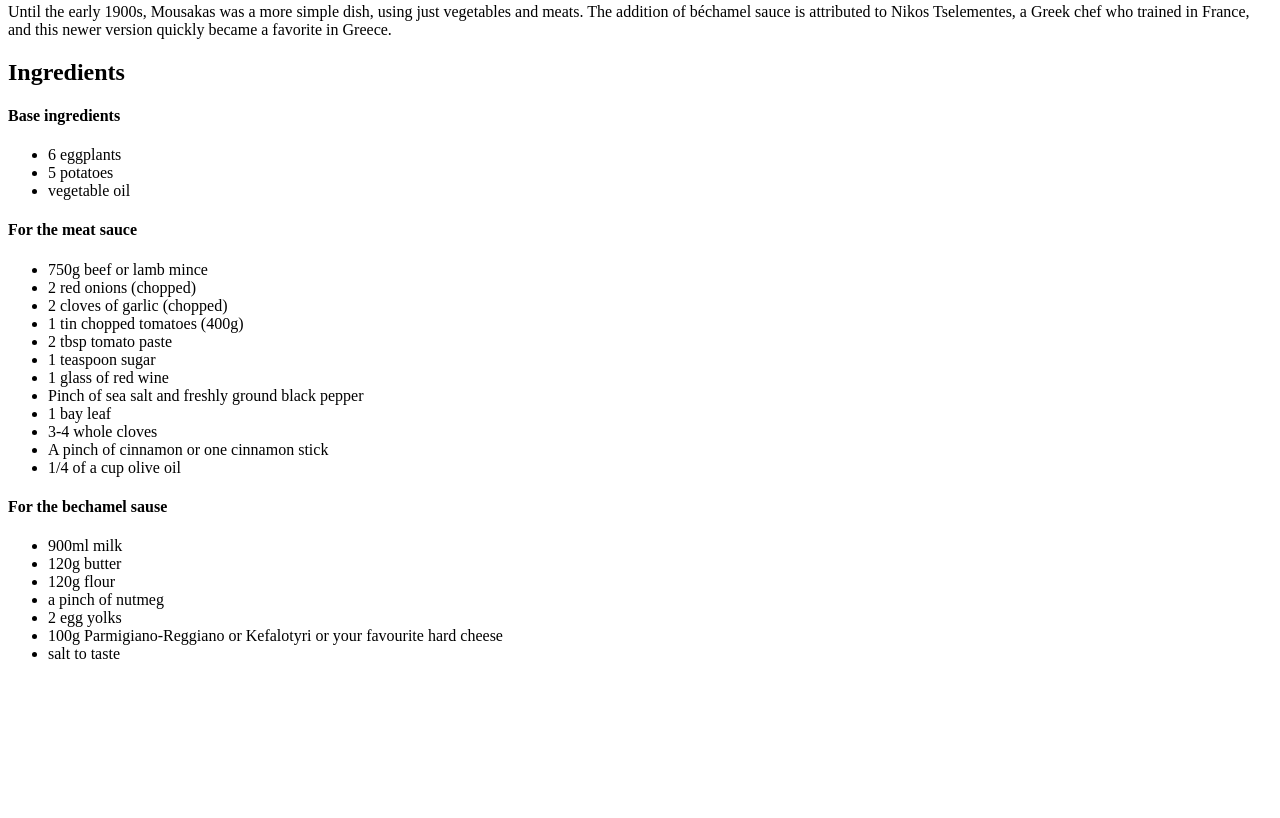
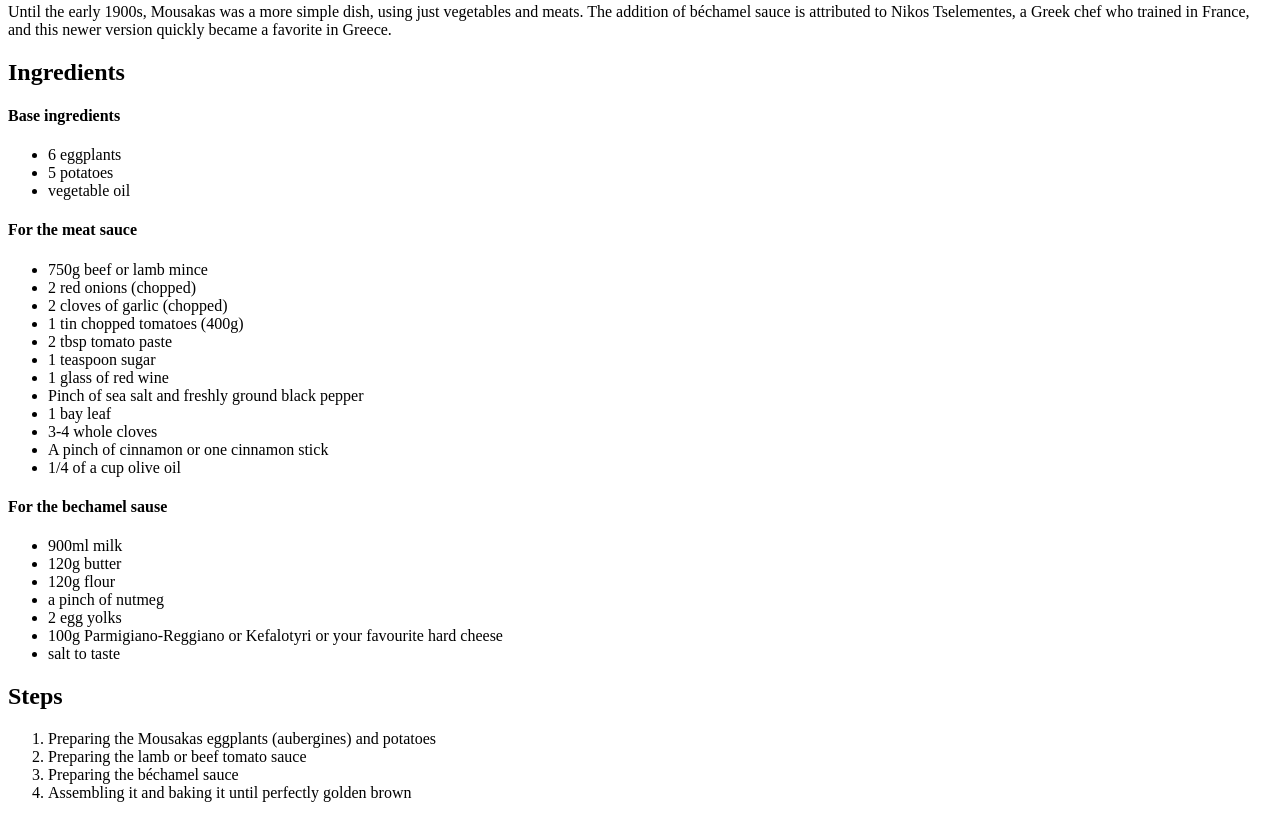
Before and after one commit to aSeriousMango/odin-recipes, a plain HTML site: page recipes/mousakas.html in a window 1280 px wide. Shown: the part 500-1318 px from the top of the page. Before the commit the page ends 1179 px from the top, so only its background shows below. Drawn offline with Linux system fonts and the light colour scheme.

Commit message:
Added "Steps" list on mousakas.html and updated README.rd with what I have been practicing so far

```diff
--- a/recipes/mousakas.html
+++ b/recipes/mousakas.html
@@ -50,6 +50,12 @@
             <li>100g Parmigiano-Reggiano or Kefalotyri or your favourite hard cheese</li>
             <li>salt to taste</li>
         </ul>
-
+        <h2>Steps</h2>
+        <ol>
+            <li>Preparing the Mousakas eggplants (aubergines) and potatoes</li>
+            <li>Preparing the lamb or beef tomato sauce</li>
+            <li>Preparing the béchamel sauce</li>
+            <li>Assembling it and baking it until perfectly golden brown</li>
+        </ol>
 </body>
 </html>
```
Also changed, not shown: 1 other file.
